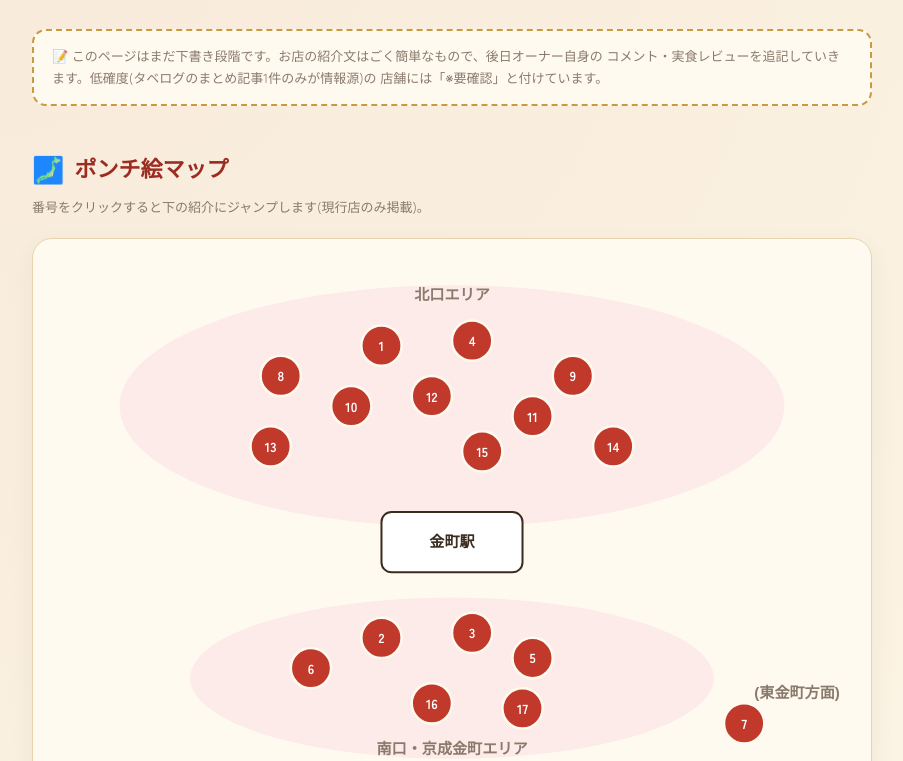
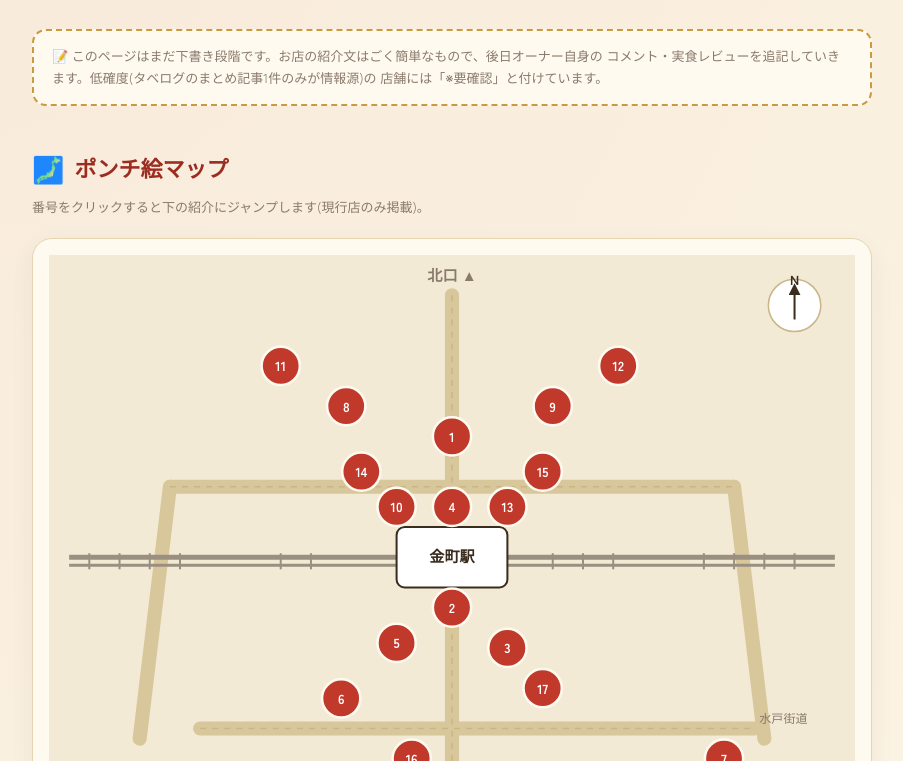
Before and after one commit to PhDYasutaka/kanamachi-ramen-map, a website: page web/index.html in a window 1280 px wide. Shown: the part 191-952 px from the top of the page, without its empty margins (188-1091 px from the left). Drawn offline with Linux system fonts and the light colour scheme; a web font is replaced by a local one.

Commit message:
地図を抽象的なブロブ図から簡易な街路図デザインに変更
線路(JR常磐線)・駅舎・主要道路(駅前通り・水戸街道)・方位記号を追加し、
実際の地図のような見た目に。ピンの位置は引き続き徒歩時間・方角をもとにした
概算(緯度経度による正確な地図ではない)。

```diff
--- a/web/index.html
+++ b/web/index.html
@@ -81,6 +81,7 @@
   .pin text { fill: white; font-size: 13px; font-weight: 700; text-anchor: middle; dominant-baseline: central; font-family: "Zen Kaku Gothic New", sans-serif; }
   .pin:hover circle { fill: var(--red-dark); }
   .zone-label { fill: var(--muted); font-size: 15px; font-weight: 700; font-family: "Yomogi", sans-serif; }
+  .road-label { fill: var(--muted); font-size: 12px; font-family: "Zen Kaku Gothic New", sans-serif; }
   .station-box rect { fill: #fff; stroke: var(--ink); stroke-width: 2; }
   .station-box text { fill: var(--ink); font-size: 15px; font-weight: 700; text-anchor: middle; font-family: "Yomogi", sans-serif; }
 
@@ -158,41 +159,83 @@
     <h2 class="section-title"><span class="icon">🗾</span>ポンチ絵マップ</h2>
     <p class="section-desc">番号をクリックすると下の紹介にジャンプします(現行店のみ掲載)。</p>
     <div class="map-wrap">
-      <svg class="ponchi" viewBox="0 0 800 520" xmlns="http://www.w3.org/2000/svg">
-        <ellipse cx="400" cy="150" rx="330" ry="120" fill="#fdebe9" />
-        <text x="400" y="45" class="zone-label" text-anchor="middle">北口エリア</text>
+      <svg class="ponchi" viewBox="0 0 800 640" xmlns="http://www.w3.org/2000/svg">
+        <rect x="0" y="0" width="800" height="640" fill="#f3ead6" />
 
-        <ellipse cx="400" cy="420" rx="260" ry="80" fill="#fdebe9" />
-        <text x="400" y="495" class="zone-label" text-anchor="middle">南口・京成金町エリア</text>
+        <!-- 通り(道路) -->
+        <g stroke="#d8c79a" stroke-width="14" stroke-linecap="round" fill="none">
+          <line x1="400" y1="40" x2="400" y2="600" />
+          <line x1="120" y1="230" x2="680" y2="230" />
+          <line x1="120" y1="230" x2="90" y2="480" />
+          <line x1="680" y1="230" x2="710" y2="480" />
+          <line x1="150" y1="470" x2="700" y2="470" />
+        </g>
+        <g stroke="#c9b586" stroke-width="1.5" stroke-dasharray="6 6" fill="none">
+          <line x1="400" y1="40" x2="400" y2="600" />
+          <line x1="120" y1="230" x2="680" y2="230" />
+          <line x1="150" y1="470" x2="700" y2="470" />
+        </g>
+        <text x="705" y="465" class="road-label">水戸街道</text>
 
-        <g class="station-box">
-          <rect x="330" y="255" width="140" height="60" rx="10" />
-          <text x="400" y="290">金町駅</text>
+        <!-- 線路(JR常磐線・京成金町線) -->
+        <g stroke="#9a8f80" stroke-width="5">
+          <line x1="20" y1="300" x2="780" y2="300" />
+        </g>
+        <g stroke="#9a8f80" stroke-width="3">
+          <line x1="20" y1="308" x2="780" y2="308" />
+        </g>
+        <g stroke="#9a8f80" stroke-width="2">
+          <!-- 枕木 -->
+          <line x1="40" y1="296" x2="40" y2="312" /><line x1="70" y1="296" x2="70" y2="312" />
+          <line x1="100" y1="296" x2="100" y2="312" /><line x1="130" y1="296" x2="130" y2="312" />
+          <line x1="230" y1="296" x2="230" y2="312" /><line x1="260" y1="296" x2="260" y2="312" />
+          <line x1="500" y1="296" x2="500" y2="312" /><line x1="530" y1="296" x2="530" y2="312" />
+          <line x1="560" y1="296" x2="560" y2="312" /><line x1="650" y1="296" x2="650" y2="312" />
+          <line x1="680" y1="296" x2="680" y2="312" /><line x1="710" y1="296" x2="710" y2="312" />
+          <line x1="740" y1="296" x2="740" y2="312" />
         </g>
 
+        <!-- 駅 -->
+        <g class="station-box">
+          <rect x="345" y="270" width="110" height="60" rx="8" />
+          <text x="400" y="305">金町駅</text>
+        </g>
+
+        <text x="400" y="26" class="zone-label" text-anchor="middle">北口 ▲</text>
+        <text x="400" y="620" class="zone-label" text-anchor="middle">南口・京成金町 ▼</text>
+
+        <!-- 方位 -->
+        <g transform="translate(740,50)">
+          <circle r="26" fill="#fff" stroke="#c9b586" stroke-width="1.5" />
+          <line x1="0" y1="14" x2="0" y2="-16" stroke="#3a2c1e" stroke-width="2" marker-end="url(#arrowhead)" />
+          <text x="0" y="-20" text-anchor="middle" font-size="13" font-weight="700" fill="#3a2c1e">N</text>
+        </g>
+        <defs>
+          <marker id="arrowhead" markerWidth="6" markerHeight="6" refX="3" refY="3" orient="auto">
+            <path d="M0,0 L6,3 L0,6 Z" fill="#3a2c1e" />
+          </marker>
+        </defs>
+
         <!-- 北口エリアの店 -->
-        <g class="pin" data-num="1"><circle cx="330" cy="90" r="20"/><text x="330" y="90">1</text></g>
-        <g class="pin" data-num="4"><circle cx="420" cy="85" r="20"/><text x="420" y="85">4</text></g>
-        <g class="pin" data-num="8"><circle cx="230" cy="120" r="20"/><text x="230" y="120">8</text></g>
-        <g class="pin" data-num="9"><circle cx="520" cy="120" r="20"/><text x="520" y="120">9</text></g>
-        <g class="pin" data-num="10"><circle cx="300" cy="150" r="20"/><text x="300" y="150">10</text></g>
-        <g class="pin" data-num="11"><circle cx="480" cy="160" r="20"/><text x="480" y="160">11</text></g>
-        <g class="pin" data-num="12"><circle cx="380" cy="140" r="20"/><text x="380" y="140">12</text></g>
-        <g class="pin" data-num="13"><circle cx="220" cy="190" r="20"/><text x="220" y="190">13</text></g>
-        <g class="pin" data-num="14"><circle cx="560" cy="190" r="20"/><text x="560" y="190">14</text></g>
-        <g class="pin" data-num="15"><circle cx="430" cy="195" r="20"/><text x="430" y="195">15</text></g>
+        <g class="pin" data-num="4"><circle cx="400" cy="250" r="19"/><text x="400" y="250">4</text></g>
+        <g class="pin" data-num="10"><circle cx="345" cy="250" r="19"/><text x="345" y="250">10</text></g>
+        <g class="pin" data-num="13"><circle cx="455" cy="250" r="19"/><text x="455" y="250">13</text></g>
+        <g class="pin" data-num="14"><circle cx="310" cy="215" r="19"/><text x="310" y="215">14</text></g>
+        <g class="pin" data-num="15"><circle cx="490" cy="215" r="19"/><text x="490" y="215">15</text></g>
+        <g class="pin" data-num="1"><circle cx="400" cy="180" r="19"/><text x="400" y="180">1</text></g>
+        <g class="pin" data-num="9"><circle cx="500" cy="150" r="19"/><text x="500" y="150">9</text></g>
+        <g class="pin" data-num="8"><circle cx="295" cy="150" r="19"/><text x="295" y="150">8</text></g>
+        <g class="pin" data-num="11"><circle cx="230" cy="110" r="19"/><text x="230" y="110">11</text></g>
+        <g class="pin" data-num="12"><circle cx="565" cy="110" r="19"/><text x="565" y="110">12</text></g>
 
         <!-- 南口・京成金町エリアの店 -->
-        <g class="pin" data-num="2"><circle cx="330" cy="380" r="20"/><text x="330" y="380">2</text></g>
-        <g class="pin" data-num="3"><circle cx="420" cy="375" r="20"/><text x="420" y="375">3</text></g>
-        <g class="pin" data-num="5"><circle cx="480" cy="400" r="20"/><text x="480" y="400">5</text></g>
-        <g class="pin" data-num="6"><circle cx="260" cy="410" r="20"/><text x="260" y="410">6</text></g>
-        <g class="pin" data-num="16"><circle cx="380" cy="445" r="20"/><text x="380" y="445">16</text></g>
-        <g class="pin" data-num="17"><circle cx="470" cy="450" r="20"/><text x="470" y="450">17</text></g>
-
-        <!-- やや遠方(東金町方面)の店 -->
-        <text x="700" y="440" class="zone-label" font-size="12">(東金町方面)</text>
-        <g class="pin" data-num="7"><circle cx="690" cy="465" r="20"/><text x="690" y="465">7</text></g>
+        <g class="pin" data-num="2"><circle cx="400" cy="350" r="19"/><text x="400" y="350">2</text></g>
+        <g class="pin" data-num="5"><circle cx="345" cy="385" r="19"/><text x="345" y="385">5</text></g>
+        <g class="pin" data-num="3"><circle cx="455" cy="390" r="19"/><text x="455" y="390">3</text></g>
+        <g class="pin" data-num="17"><circle cx="490" cy="430" r="19"/><text x="490" y="430">17</text></g>
+        <g class="pin" data-num="6"><circle cx="290" cy="440" r="19"/><text x="290" y="440">6</text></g>
+        <g class="pin" data-num="16"><circle cx="360" cy="500" r="19"/><text x="360" y="500">16</text></g>
+        <g class="pin" data-num="7"><circle cx="670" cy="500" r="19"/><text x="670" y="500">7</text></g>
       </svg>
     </div>
   </section>
```
